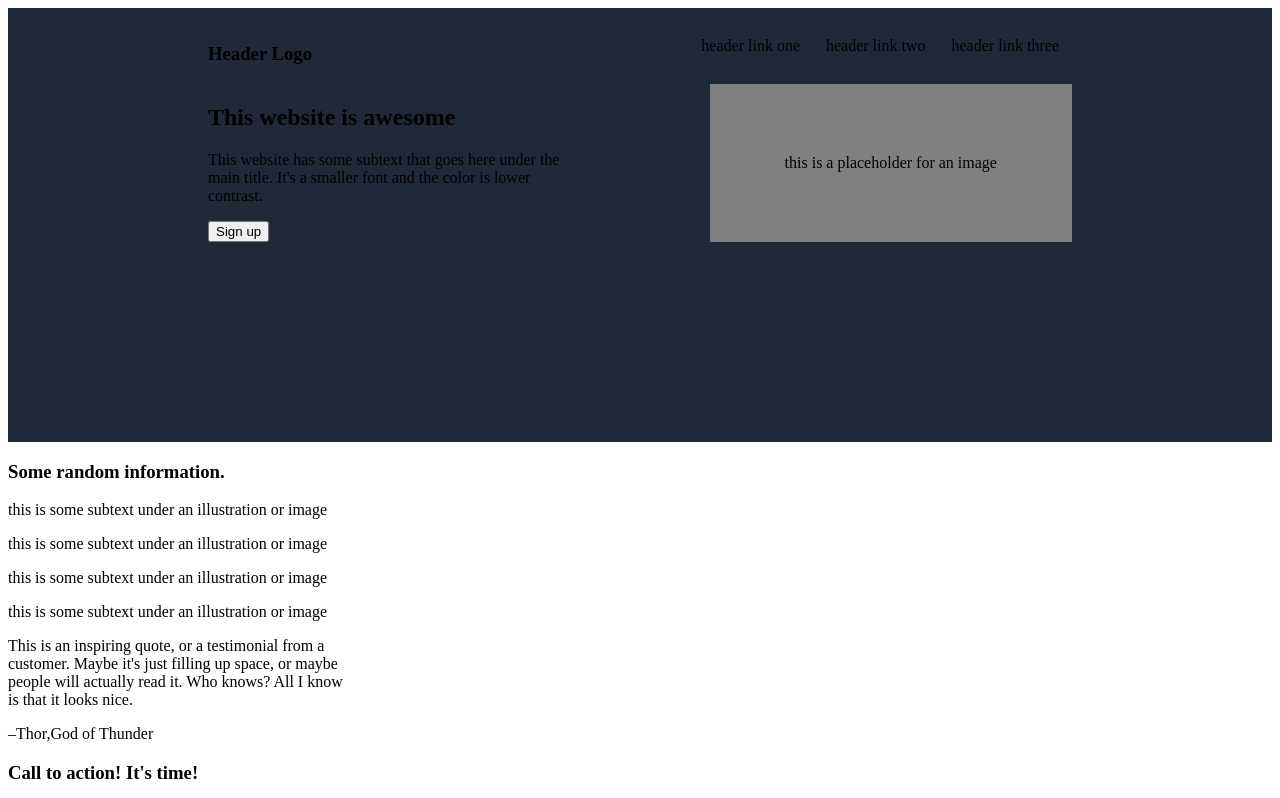
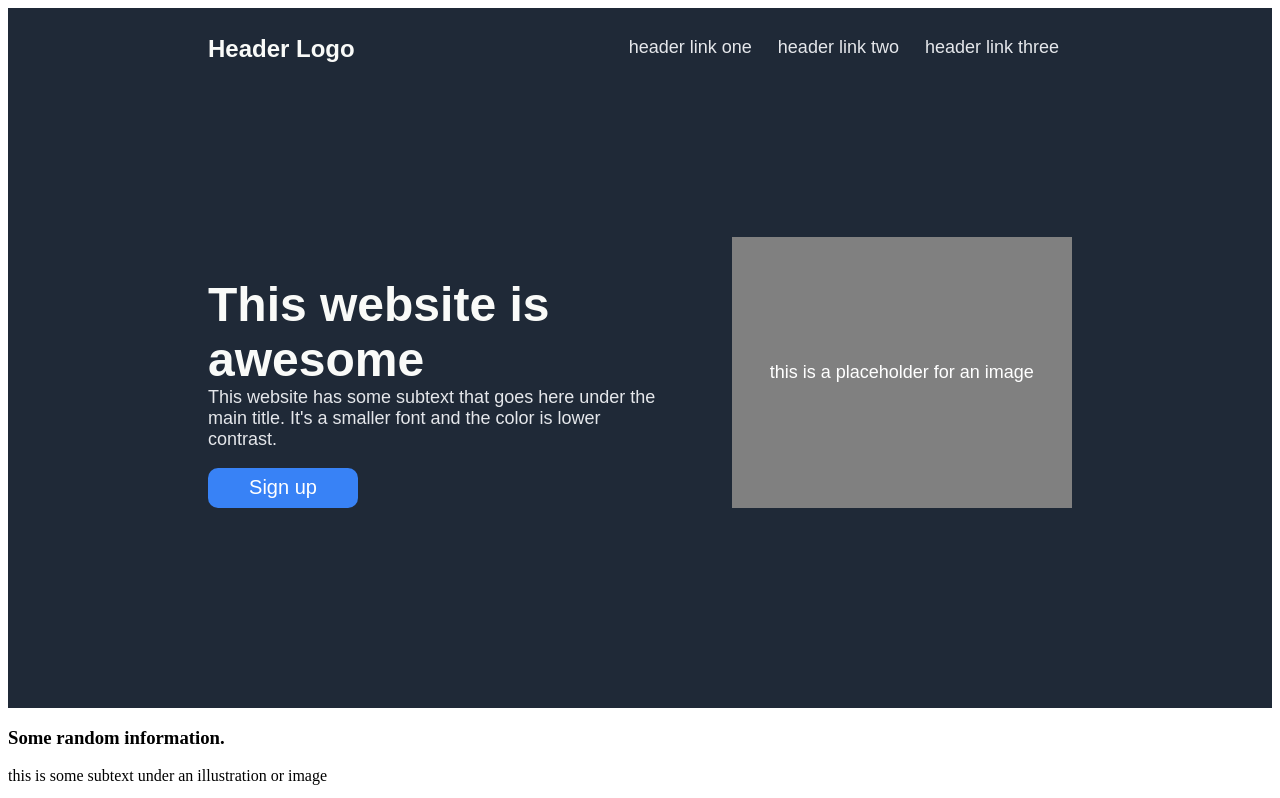
Before and after one commit to zzJovanyzz/OdinProjectLandingPage, a plain HTML site: page index.html in a window 1280 px wide. Shown: the top 798 px of the page. Drawn offline with Linux system fonts and the light colour scheme.

Commit message:
finialized styles for first block

```diff
--- a/index.html
+++ b/index.html
@@ -22,7 +22,7 @@
 
 		<div id="second_flex">
 			<div id="sign_up_div">
-				<h2 id="awesome"> This website is awesome </h2>
+				<h2 id="awesome"> This website is <br> awesome </h2>
 				<p id="sign_up_txt">
 									 This website has some subtext that goes here under the <br>
 									 main title. It&apos;s a smaller font and the color is lower <br>
--- a/styles.css
+++ b/styles.css
@@ -1,6 +1,18 @@
+button{
+    background-color: #3882f6;
+    border: 0px;
+    border-radius: 10px;
+    color: white;
+    font-size: 20px;
+    height: 40px;
+    width: 150px;
+}
+
 nav{
     flex-grow: 1;
     justify-content: flex-end;
+    margin-left: 0px;
+    padding-left: 0px;
 }
 
 nav ul{
@@ -8,10 +20,20 @@ nav ul{
 
 }
 
+#awesome{
+    color: #f9faf8;
+    font-family: sans-serif;
+    font-size: 48px;
+    font-weight: 800;
+    margin-bottom: 0px;
+    padding-bottom: 0px;
+}
+
 #first_block{
     background-color: #1f2937;
     display: flex;
     flex-direction: column;
+    margin-top: 0px;
     padding-left: 200px;
     padding-right: 200px;
     padding-bottom: 200px;
@@ -20,16 +42,25 @@ nav ul{
 #first_flex{
     display: flex;
     flex-grow: 1;
-
+    padding-bottom: 150px;
 }
 
 #h_logo{
     align-self: flex-end;
+    color: #f9faf8;
     flex-grow: 1;
+    font-family: sans-serif;
+    font-size: 24px;
 }
 
 #img{
     align-self: center;
+    color: white;
+    font-family: sans-serif;
+    font-size: 18px;
+    margin-left: 0px;
+    padding-left: 0px;
+
 }
 
 #my_list{
@@ -42,6 +73,8 @@ nav ul{
     display: flex;
     flex-grow: 1;
     justify-content: center;
+    margin-left: 0px;
+    padding-left: 0px;
 }
 
 #second_flex{
@@ -51,11 +84,26 @@ nav ul{
 }
 
 #sign_up_div{
+    color: #e5e7eb;
+    font-family: sans-serif;
+    font-size: 18px;
     flex-grow: 1;
+    margin-right: 0px;
+    margin-top: 0px;
+    padding-right: 0px;
+    padding-top: 0px;
+}
+
+#sign_up_txt{
+    margin-top: 0px;
+    padding-top: 0px;
 }
 
 .my_nav{
     display: inline-block;
+    color: #e5e7eb;
+    font-family: sans-serif;
+    font-size: 18px;
     justify-content: flex-end;
     margin: 13px;
 }
```
